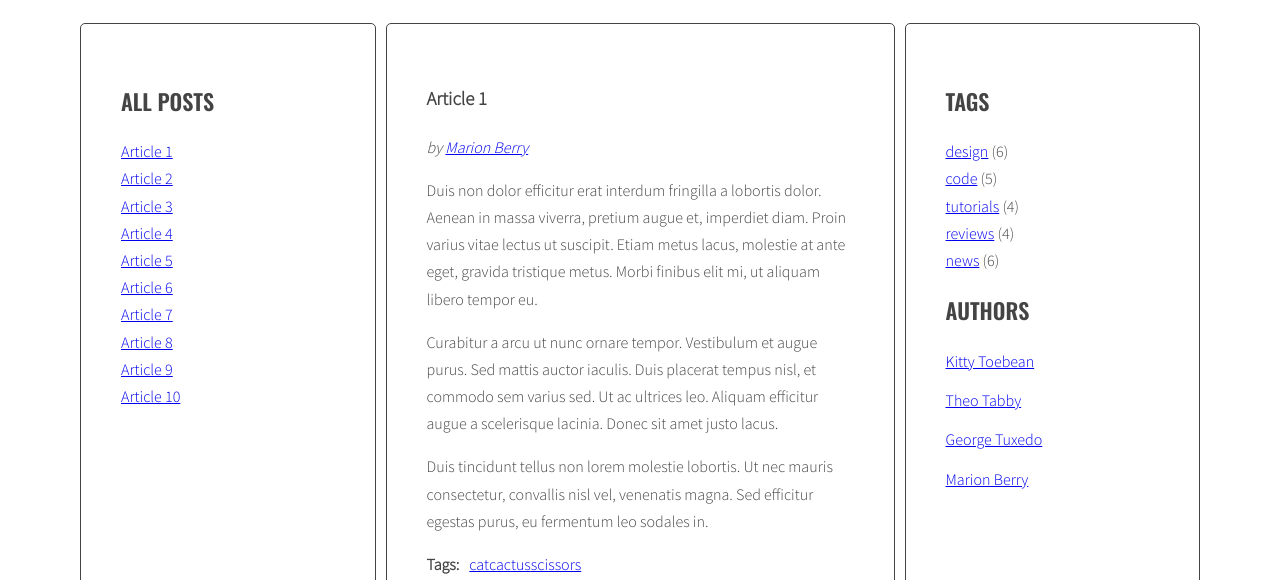
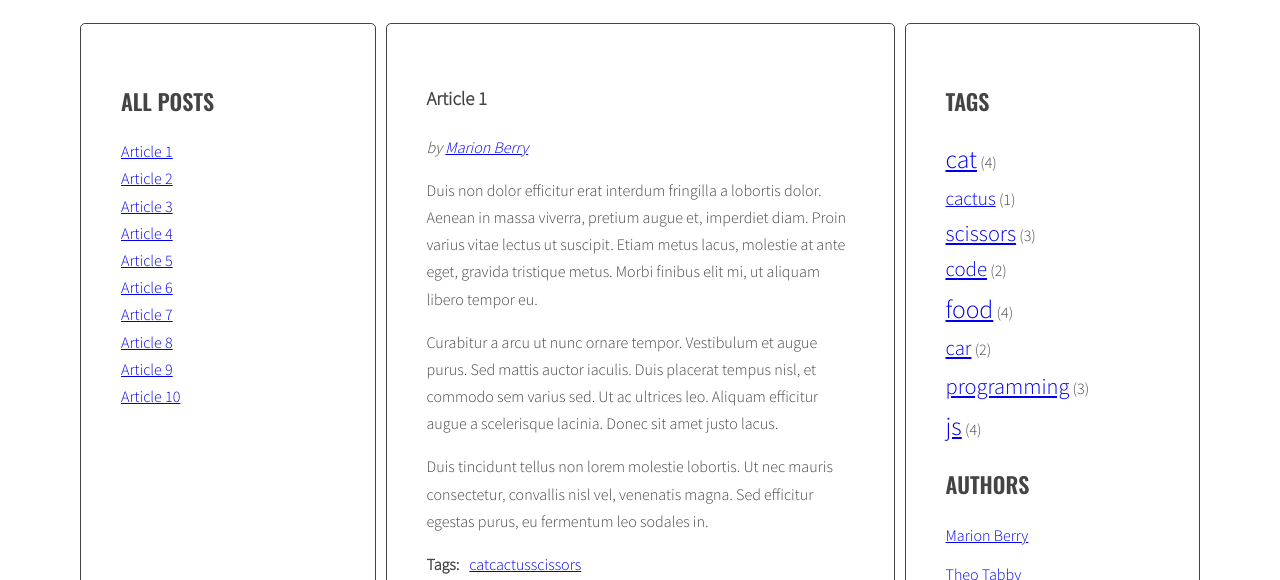
Before and after one commit to Erykov9/javascript-blog, a website: page index.html in a window 1280 px wide. Shown: the part 220-800 px from the top of the page. Drawn offline with nearby package versions, Linux system fonts and the light colour scheme; files that its build step writes are made by us from their sources.

Commit message:
edit script html and css NOT FINISHED 7.3

```diff
--- a/index.html
+++ b/index.html
@@ -32,7 +32,7 @@
                   </ul>
                 </div>
               </article>
-              <article class="post" id="article-2" data-tags="cat car js" data-author="Theo Tabby">
+              <article class="post" id="article-2" data-tags="code food" data-author="Theo Tabby">
                 <h3 class="post-title">Article 2</h3>
                 <p class="post-author"></p>
                 <div class="post-content">
@@ -46,7 +46,7 @@
                   </ul>
                 </div>
               </article>
-              <article class="post" id="article-3" data-tags="car music" data-author="George Tuxedo">
+              <article class="post" id="article-3" data-tags="car" data-author="George Tuxedo">
                 <h3 class="post-title">Article 3</h3>
                 <p class="post-author"></p>
                 <div class="post-content">
@@ -60,7 +60,7 @@
                   </ul>
                 </div>
               </article>
-              <article class="post" id="article-4" data-tags="blog video" data-author="Kitty Toebean">
+              <article class="post" id="article-4" data-tags="food scissors" data-author="Kitty Toebean">
                 <h3 class="post-title">Article 4</h3>
                 <p class="post-author"></p>
                 <div class="post-content">
@@ -74,7 +74,7 @@
                   </ul>
                 </div>
               </article>
-              <article class="post" id="article-5" data-tags="blog video music" data-author="Marion Berry">
+              <article class="post" id="article-5" data-tags="programming js" data-author="Marion Berry">
                 <h3 class="post-title">Article 5</h3>
                 <p class="post-author"></p>
                 <div class="post-content">
@@ -88,7 +88,7 @@
                   </ul>
                 </div>
               </article>
-              <article class="post" id="article-6" data-tags="key house flat" data-author="George Tuxedo">
+              <article class="post" id="article-6" data-tags="food cat" data-author="George Tuxedo">
                 <h3 class="post-title">Article 6</h3>
                 <p class="post-author"></p>
                 <div class="post-content">
@@ -116,7 +116,7 @@
                   </ul>
                 </div>
               </article>
-              <article class="post" id="article-8" data-tags="car js code" data-author="Theo Tabby">
+              <article class="post" id="article-8" data-tags="car js scissors" data-author="Theo Tabby">
                 <h3 class="post-title">Article 8</h3>
                 <p class="post-author"></p>
                 <div class="post-content">
@@ -130,7 +130,7 @@
                   </ul>
                 </div>
               </article>
-              <article class="post" id="article-9" data-tags="js food kitchen" data-author="Marion Berry">
+              <article class="post" id="article-9" data-tags="js cat food" data-author="Marion Berry">
                 <h3 class="post-title">Article 9</h3>
                 <p class="post-author"></p>
                 <div class="post-content">
@@ -144,7 +144,7 @@
                   </ul>
                 </div>
               </article>
-              <article class="post" id="article-10" data-tags="boat water" data-author="George Tuxedo">
+              <article class="post" id="article-10" data-tags="programming cat" data-author="George Tuxedo">
                 <h3 class="post-title">Article 10</h3>
                 <p class="post-author"></p>
                 <div class="post-content">
@@ -162,18 +162,9 @@
             <aside class="sidebar">
               <h2 class="section-title">Tags</h2>
               <ul class="list tags">
-                <li><a href="#">design</a> <span>(6)</span></li>
-                <li><a href="#">code</a> <span>(5)</span></li>
-                <li><a href="#">tutorials</a> <span>(4)</span></li>
-                <li><a href="#">reviews</a> <span>(4)</span></li>
-                <li><a href="#">news</a> <span>(6)</span></li>
               </ul>
               <h2 class="section-title">Authors</h2>
               <ul class="list authors">
-                <li><a href="#author-Kitty Toebean"><span class="author-name">Kitty Toebean</span></a></li>
-                <li><a href="#author-Theo Tabby"><span class="author-name">Theo Tabby</span></a></li>
-                <li><a href="#author-George Tuxedo"><span class="author-name">George Tuxedo</span></a></li>
-                <li><a href="#author-Marion Berry"><span class="author-name">Marion Berry</span></a></li>
               </ul>
             </aside>
           </main>
--- a/js/script.js
+++ b/js/script.js
@@ -41,7 +41,11 @@
     optTitleSelector = '.post-title',
     optTitleListSelector = '.titles',
     optArticleTagsSelector = '.post-tags .list',
-    optAuthorSelector = '.post-author';
+    optAuthorSelector = '.post-author',
+    optAuthorListSelector = '.authors.list',
+    optTagListSelector = '.tags.list',
+    optCloudClassCount = 5,
+    optCloudClassPrefix = 'tag-size-';
 
   function generateTitleLinks(customSelector = '') {
     const titleList = document.querySelector(optTitleListSelector);
@@ -65,7 +69,38 @@
   }
   generateTitleLinks();
 
+  // TAGS
+
+  function calculateTagsParams(tags) {
+    const params = {
+      max: 0,
+      min: 99999
+    };
+
+    for (let tag in tags) {
+      params.max = tags[tag];
+
+      if(tags[tag] > params.max) {
+        params.max = tags[tag];
+      }
+      if(tags[tag] < params.min) {
+        params.min = tags[tag];
+      }
+    }
+    return params;
+  }
+
+  function calculateTagClass(count, params) {
+    const normalizedCount = count - params.min;
+    const normalizedMax = params.max - params.min;
+    const percentage = normalizedCount / normalizedMax;
+    const classNumber = Math.floor(percentage * (optCloudClassCount - 1) + 1);
+    return optCloudClassPrefix + classNumber;
+  }
+
+
   function generateTags() {
+    let allTags = {};
     const articles = document.querySelectorAll(optArticleSelector);
 
     for(let article of articles) {
@@ -76,10 +111,26 @@
       for(let tag of articleTagsArray) {
         const tagHTML = `<li><a href="#tag-${tag}">${tag} </a></li>`;
         html = html + tagHTML;
+        if(!allTags[tag]) {
+          allTags[tag] = 1;
+        } else {
+          allTags[tag]++;
+        }
       }
       tagList.innerHTML = html;
     }
+
+    const tagList = document.querySelector(optTagListSelector);
+    const tagsParams = calculateTagsParams(allTags);
+
+    console.log('tagsParams: ', tagsParams);
+    let allTagsHTML = '';
+    for (let tag in allTags) {
+      allTagsHTML += '<li><a href="#" class="'+ calculateTagClass(allTags[tag], tagsParams) +'"> '+ tag + '</a> <span>(' + allTags[tag] +')</span></li>';
+    }
+    tagList.innerHTML = allTagsHTML;
   }
+
   generateTags();
 
   function tagClickHandler(event) {
@@ -111,31 +162,27 @@
   addClickListenersToTags();
 
 
+  //AUTHORS
+
+
   function generateAuthors() {
+    let allAuthors = {};
     const articles = document.querySelectorAll(optArticleSelector);
-    const sidebar = document.querySelectorAll('.authors li');
-    const authorList = document.querySelector('.authors');
-    console.log(authorList);
+    const authorList = document.querySelector(optAuthorListSelector);
 
-    let html1 = '';
-    for (let author of sidebar) {
-      const authorHTML = author.querySelector('a');
-      const href = authorHTML.getAttribute('href');
-      const getHref = href.replace('#author-','');
-      const linkHTML = '<li><a href="#author-' + getHref + '"><span class="author-name">'+ getHref +'</span></a></li>';
-      html1 = html1 + linkHTML;
-      authorList.innerHTML = html1;
-    }
-
+    let listHTML = '';
     for (let article of articles) {
       let html = '';
-
       const authorHTML = article.querySelector(optAuthorSelector);
       const articleAuthor = article.getAttribute('data-author');
       const authorLinkHTML = 'by <a href="#author-' + articleAuthor + '">' + articleAuthor + '</a>';
+      const authorListLinkHTML = '<li><a href="#author-' + articleAuthor + '"><span class="author-name">'+ articleAuthor +'</span></a></li>';
+
+      listHTML = listHTML + authorListLinkHTML;
       html =  html + authorLinkHTML;
       authorHTML.innerHTML = html;
     }
+    authorList.innerHTML = listHTML;
 
   }
   generateAuthors();
--- a/sass/style.scss
+++ b/sass/style.scss
@@ -119,3 +119,21 @@
     margin: 0 10px 0 0;
   }
 }
+
+/* TAG SIZES */
+
+.tag-size-1 {
+  font-size: 1.2em;
+}
+.tag-size-2 {
+  font-size: 1.3em;
+}
+.tag-size-3 {
+  font-size: 1.4em;
+}
+.tag-size-4 {
+  font-size: 1.5em;
+}
+.tag-size-5 {
+  font-size: 1.6em;
+}
```
